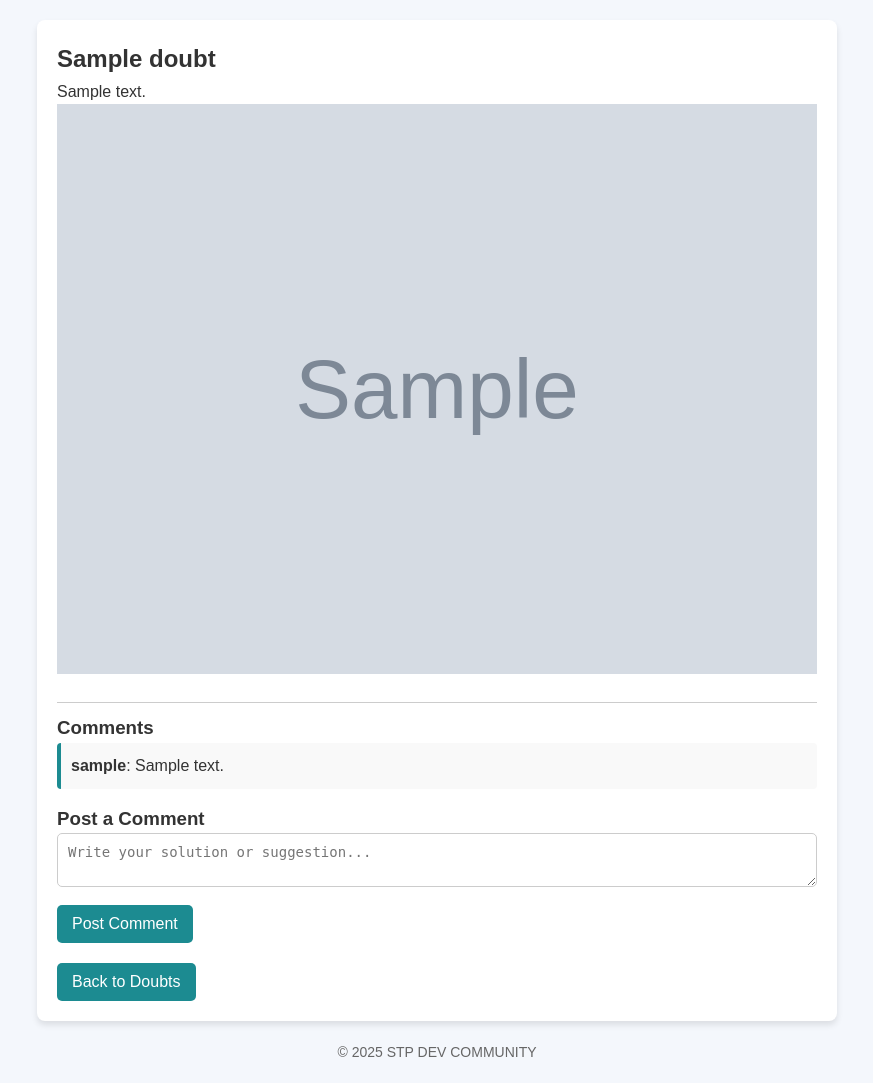
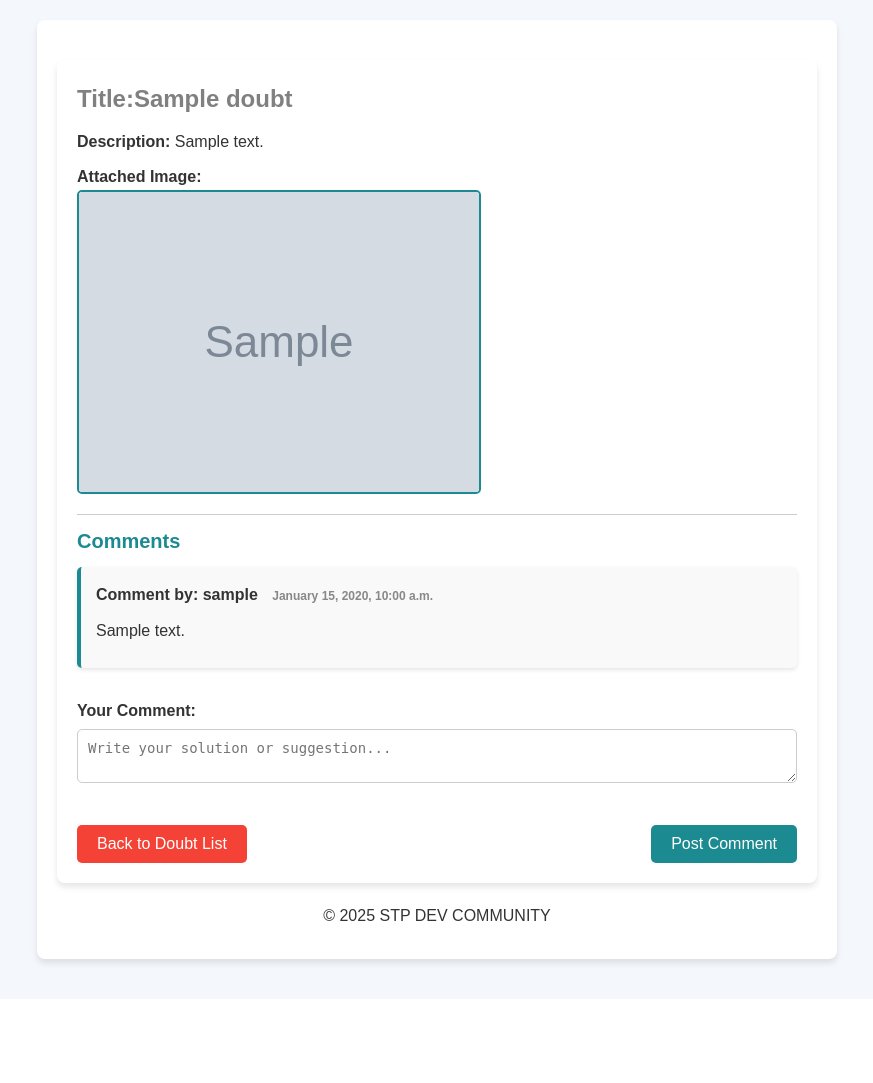
Before and after one commit to ronakbediya310/STP-Dev-Community, a Django app: page /doubt/1/ in a window 1280 px wide. Shown: the part 78-1161 px from the top of the page, without its empty margins (203-1076 px from the left). After the commit the page ends 1046 px from the top, so only its background shows below. Run offline with Django 5.2, Linux system fonts and the light colour scheme; tables that the repository leaves empty hold one stand-in row (values such as "Sample post"); grey boxes marked "Sample" are stand-in pictures.

Commit message:
ui update

```diff
--- a/STP_Dev_Community/static/css/styles.css
+++ b/STP_Dev_Community/static/css/styles.css
@@ -27,63 +27,168 @@ header h1 {
 }
 
 .container {
-  max-width: 800px;
-  margin: 0 auto;
-  background:white;
-  padding: 20px;
-
+  background-color: #ffffff;
   border-radius: 8px;
   box-shadow: 0 4px 6px rgba(0, 0, 0, 0.1);
+  padding: 20px;
+  max-width: 800px;
+  margin: 20px auto;
 }
 
-button {
+.container h3 {
+  font-size: 24px;
+  margin-bottom: 10px;
+  color: grey;
+}
+
+.container p {
+  font-size: 16px;
+  margin-bottom: 10px;
+  line-height: 1.6;
+  color: #333;
+}
+
+/* Comment Section */
+.comments-section {
+  margin-top: 30px;
+  padding-top: 20px;
+  border-top: 1px solid #ccc;
+}
+
+.comments-section h3 {
+  font-size: 20px;
+  color: #1c8b91;
+  margin-bottom: 20px;
+}
+
+.comment-item {
+  background: #f9f9f9;
+  border-left: 4px solid #1c8b91;
+  padding: 15px;
+  margin-bottom: 15px;
+  border-radius: 5px;
+  box-shadow: 0 2px 4px rgba(0, 0, 0, 0.1);
+}
+
+.comment-author {
+  font-weight: bold;
+  font-size: 16px;
+  color: #333;
+}
+
+.comment-time {
+  font-size: 12px;
+  color: #888;
+  margin-left: 10px;
+}
+
+.comment-content {
+  margin-top: 10px;
+  font-size: 14px;
+  color: #555;
+}
+
+/* Comment Form */
+form {
+  margin-top: 30px;
+}
+
+form label {
+  font-weight: bold;
+  display: block;
+  margin-bottom: 8px;
+  color: #333;
+}
+
+form textarea {
+  width: 100%;
+  padding: 10px;
+  margin-bottom: 15px;
+  border-radius: 5px;
+  border: 1px solid #ccc;
+  font-size: 14px;
+  resize: vertical;
+}
+
+form textarea:focus {
+  outline: none;
+  border-color: #1c8b91;
+}
+
+.buttons-container {
+  display: flex;
+  justify-content: space-between;
+}
+
+button.comment-btn {
   background-color: #1c8b91;
   color: white;
+  padding: 10px 20px;
   border: none;
-  padding: 10px 15px;
   border-radius: 5px;
+  font-size: 16px;
   cursor: pointer;
-  font-size: 16px;
   transition: background-color 0.3s ease;
 }
 
-button:hover {
+button.comment-btn:hover {
   background-color: #147d78;
 }
-
-form {
-  margin-bottom: 20px;
+button.primary-btn {
+  background-color: #1c8b91;
+  color: white;
+  padding: 10px 20px;
+  border: none;
+  border-radius: 6px;
+  font-size: 16px;
+  cursor: pointer;
+  transition: background-color 0.3s ease, transform 0.2s ease;
 }
 
-form label {
-  display: block;
-  margin-bottom: 5px;
-  font-weight: bold;
+button.primary-btn:hover {
+  background-color: #147d78;
+  transform: translateY(-2px);
 }
 
-form input,
-form textarea {
-  width: 100%;
-  padding: 10px;
-  margin-bottom: 10px;
-  border: 1px solid #ccc;
-  border-radius: 5px;
-  font-size: 14px;
+button.primary-btn:focus {
+  outline: none;
+  box-shadow: 0 0 0 3px rgba(28, 139, 145, 0.4);
 }
 
-form textarea {
-  resize: vertical;
+button.secondary-btn {
+  background-color: #f44336;
+  color: white;
+  padding: 10px 20px;
+  border: none;
+  border-radius: 5px;
+  font-size: 16px;
+  cursor: pointer;
+  transition: background-color 0.3s ease;
+}
+
+button.secondary-btn:hover {
+  background-color: #e53935;
+}
+
+img {
+  border: 2px solid #1c8b91;
+  border-radius: 5px;
+  margin-bottom: 15px;
+  max-width: 100%;
+  height: auto;
+  display: block;
+  object-fit: cover;
 }
 
 .doubts-list {
   list-style-type: none;
   margin: 20px 0;
   padding: 0;
+}
 
-}
 .doubts-list a {
-text-decoration-line: none;
-color:#333
+  text-decoration: none;
+  color: #333;
 }
 
 .doubts-list li {
@@ -95,15 +200,76 @@ color:#333
   transition: transform 0.2s ease, box-shadow 0.2s ease;
 }
 
+.doubt-item {
+  background: #f9f9f9;
+  margin-bottom: 10px;
+  padding: 15px;
+  border-radius: 5px;
+  box-shadow: 0 2px 4px rgba(0, 0, 0, 0.1);
+}
+
+.doubt-title a {
+  text-decoration: none;
+  color: #1c8b91;
+  font-size: 18px;
+}
+
+.doubt-title a:hover {
+  text-decoration: underline;
+}
+
+.doubt-description {
+  margin: 10px 0;
+}
+
+.doubt-author {
+  font-size: 12px;
+  color: #888;
+}
+
 .doubts-list li:hover {
   transform: translateY(-5px);
   box-shadow: 0 4px 8px rgba(0, 0, 0, 0.2);
+}
+/* Form Styling */
+.doubt-form {
+  display: flex;
+  flex-direction: column;
+}
+
+form label {
+  font-weight: bold;
+  margin-bottom: 5px;
+  font-size: 16px;
+  color: #333;
+}
+
+form input,
+form textarea {
+  width: 100%;
+  padding: 10px;
+  margin-bottom: 15px;
+  border: 1px solid #ccc;
+  border-radius: 5px;
+  font-size: 14px;
+}
+
+form textarea {
+  resize: vertical;
+}
+
+form input[type="file"] {
+  padding: 10px;
 }
 
 .comments-section {
   margin-top: 20px;
   border-top: 1px solid #ccc;
   padding-top: 10px;
+}
+
+.comments-section h3 {
+  margin-bottom: 10px;
 }
 
 .comment {
@@ -114,9 +280,33 @@ color:#333
   border-radius: 4px;
 }
 
+.buttons-container {
+  display: flex;
+  justify-content: space-between;
+  margin-top: 20px;
+}
+
 footer {
   text-align: center;
   margin-top: 20px;
   font-size: 14px;
   color: #666;
 }
+
+/* Mobile Responsive Design */
+@media (max-width: 768px) {
+  .buttons-container {
+    flex-direction: column;
+    align-items: center;
+  }
+
+  .comment-item {
+    padding: 10px;
+  }
+
+  button.comment-btn,
+  button.secondary-btn {
+    width: 100%;
+    margin-top: 10px;
+  }
+}
--- a/STP_Dev_Community/templates/doubt_detail.html
+++ b/STP_Dev_Community/templates/doubt_detail.html
@@ -1,34 +1,48 @@
 {% extends 'base.html' %} {% block content %}
-<h2>{{ doubt.title }}</h2>
-<p>{{ doubt.description }}</p>
+<div class="container">
+  <h3>Title:{{ doubt.title }}</h3>
+  <p><strong>Description:</strong> {{ doubt.description }}</p>
 
   {% if doubt.image %}
-<img src="{{ doubt.image.url }}" alt="Doubt Image" width="100%" />
+  <div>
+    <label for="doubt-image"><strong>Attached Image:</strong></label>
+    <img id="doubt-image" src="{{ doubt.image.url }}" alt="Doubt Image" />
+  </div>
   {% endif %}
 
   <div class="comments-section">
     <h3>Comments</h3>
     {% for comment in doubt.comments.all %}
-  <div class="comment">
-    <p><strong>{{ comment.author }}</strong>: {{ comment.content }}</p>
+    <div class="comment-item">
+      <div class="comment-author">
+        Comment by: <strong>{{ comment.author }}</strong>
+        <small class="comment-time"
+          >{{ comment.created_at|date:"F j, Y, g:i a" }}</small
+        >
+      </div>
+      <p class="comment-content">{{ comment.content }}</p>
     </div>
     {% empty %}
     <p>No comments yet!</p>
     {% endfor %}
   </div>
 
-<h3>Post a Comment</h3>
   <form method="post">
     {% csrf_token %}
+    <label for="content">Your Comment:</label>
     <textarea
+      id="content"
       name="content"
       placeholder="Write your solution or suggestion..."
       required
     ></textarea>
-  <button type="submit">Post Comment</button>
+    <div class="buttons-container">
+      <a href="{% url 'doubts:home' %}">
+        <button type="button" class="secondary-btn">Back to Doubt List</button>
+      </a>
+      <button type="submit" class="comment-btn">Post Comment</button>
+    </div>
   </form>
 
-<a href="{% url 'doubts:home' %}">
-  <button>Back to Doubts</button>
-</a>
   {% endblock %}
+</div>
```
Also changed, not shown: STP_Dev_Community/templates/create_doubt.html (+11 -8 lines), STP_Dev_Community/templates/home.html (+16 -10 lines), STP_Dev_Community/media/uploads/Screenshot_2025-01-17_162216_OUMQEDU.png (added). Lines whose indentation alone changed are shown as unchanged.
